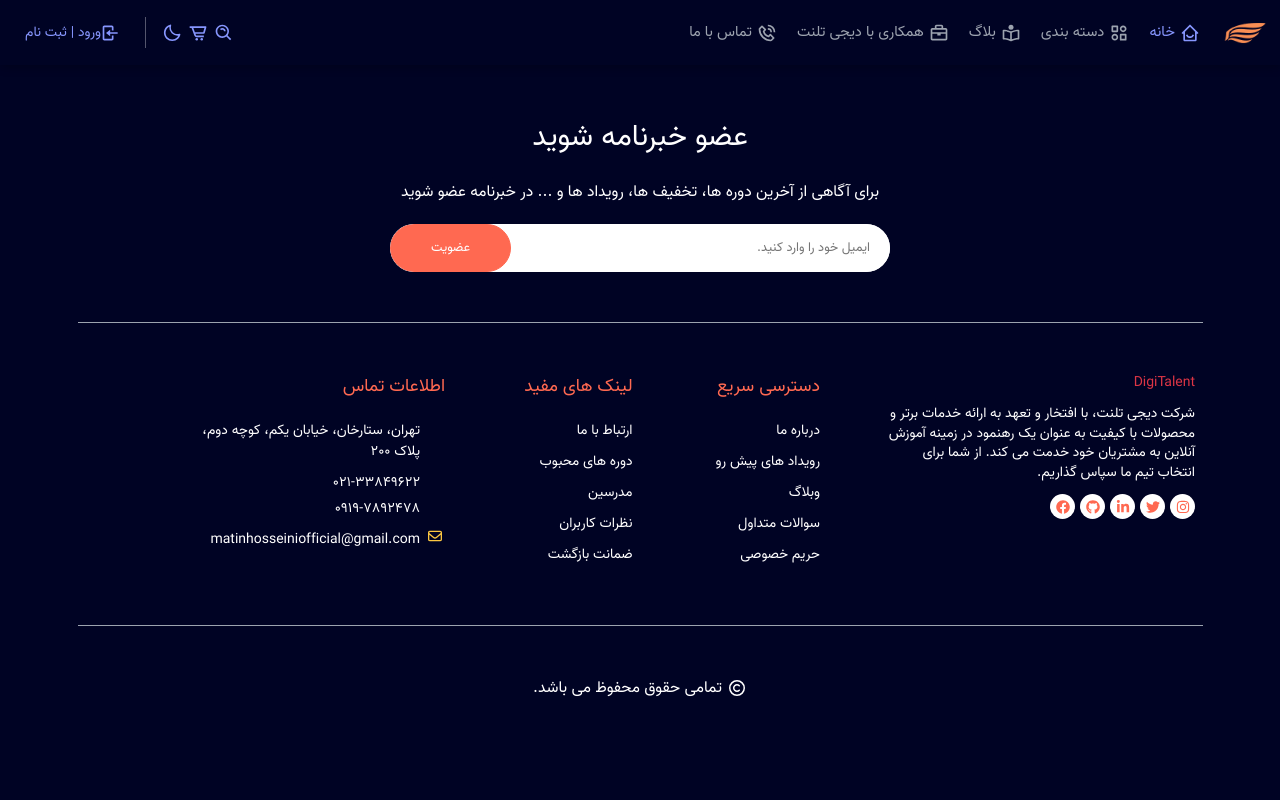
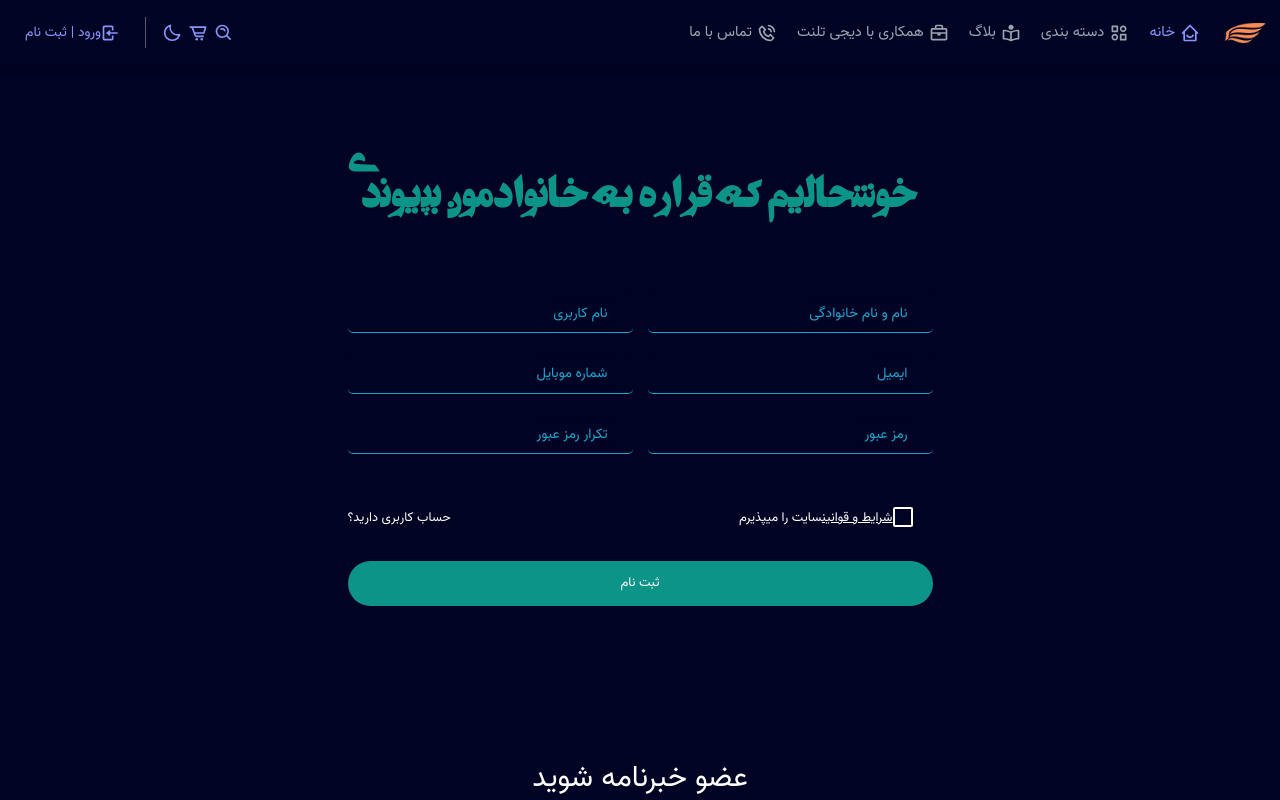
Before and after one commit to Matin-Hosseini/digitalent-react, a React (Vite) app in the folder frontend/: page /sign-up in a window 1280 px wide. Shown: the top 800 px of the page. Built offline with nearby package versions, Linux system fonts and the light colour scheme.

Commit message:
frontend: sing-up page added and CustomInput component created

```diff
--- a/frontend/src/App.tsx
+++ b/frontend/src/App.tsx
@@ -4,6 +4,7 @@ import Header from "./components/Header/Header";
 
 import Home from "./pages/Home/Home";
 import Login from "./pages/Login/Login";
+import SignUp from "./pages/SignUp/SignUp";
 
 const App = () => {
   return (
@@ -12,6 +13,7 @@ const App = () => {
       <Routes>
         <Route path="/" element={<Home />} />
         <Route path="login" element={<Login />} />
+        <Route path="/sign-up" element={<SignUp />} />
       </Routes>
       <Footer />
     </>
--- /dev/null
+++ b/frontend/src/components/Custom-input/Custom-input.css
@@ -0,0 +1,36 @@
+.custom-input {
+  position: relative;
+  margin-bottom: 2rem;
+  transition: all var(--transition);
+}
+.custom-input__input {
+  direction: rtl;
+  width: 100%;
+  border: 0;
+  border: 2px solid var(--purple);
+  outline: 0;
+  padding: 1rem 2rem;
+  border-radius: 10rem;
+  font-size: 1.3rem;
+  color: var(--gray);
+  background-color: var(--app-bg);
+  transition: all var(--transition);
+}
+.custom-input__label {
+  position: absolute;
+  top: 50%;
+  right: 2rem;
+  transform: translateY(-50%);
+  color: var(--purple);
+  font-size: 1.4rem;
+  pointer-events: none;
+  padding: 0.3rem 0.5rem;
+  background-color: var(--app-bg);
+  transition: all var(--transition);
+}
+
+.custom-input__input:focus ~ .custom-input__label,
+.custom-input__input:valid ~ .custom-input__label {
+  top: 0;
+  font-size: 1.2rem;
+}
--- /dev/null
+++ b/frontend/src/components/Custom-input/Custom-input.tsx
@@ -0,0 +1,18 @@
+import "./Custom-input.css"
+
+export default function CustomInput({
+  type,
+  name,
+  label,
+}: {
+  type: string;
+  name: string;
+  label: string;
+}) {
+  return (
+    <div className="custom-input">
+      <input type={type} name={name} className="custom-input__input" required />
+      <label className="custom-input__label">{label}</label>
+    </div>
+  );
+}
--- /dev/null
+++ b/frontend/src/pages/SignUp/Sign-up.css
@@ -0,0 +1,66 @@
+.sign-up {
+  max-width: 60rem;
+  margin: 10rem auto;
+  direction: ltr;
+}
+
+.sign-up__title {
+  font-family: "Persian Titraj";
+  font-size: 4.5rem;
+  text-align: center;
+  color: var(--green);
+  margin-bottom: 6rem;
+}
+
+.sign-up-form {
+  max-width: 60rem;
+  margin: auto;
+  font-size: 1.3rem;
+}
+
+.sign-up-form__inputs {
+  direction: rtl;
+  display: grid;
+}
+
+@media(min-width: 768px){
+    .sign-up-form__inputs{
+        grid-template-columns: 1fr 1fr;
+        column-gap: 1.5rem
+    }
+}
+
+.sign-up-form .custom-input__input {
+  border: 0;
+  border-bottom: 1px solid var(--blue);
+  border-radius: 0.5rem;
+}
+
+.sign-up-form .custom-input__label {
+  color: var(--blue);
+}
+
+.sign-up-form__btn {
+  width: 100%;
+  background-color: var(--green);
+  height: 4.5rem;
+  border-radius: 10rem;
+  color: #fff;
+}
+
+.sign-up-form__options {
+  display: flex;
+  flex-direction: column;
+  align-items: center;
+  margin: 2rem 0;
+}
+.footer {
+  direction: rtl;
+}
+
+@media (min-width: 360px) {
+  .sign-up-form__options {
+    flex-direction: row-reverse;
+    justify-content: space-between;
+  }
+}
--- /dev/null
+++ b/frontend/src/pages/SignUp/SignUp.tsx
@@ -0,0 +1,54 @@
+import { Link } from "react-router-dom";
+
+import Container from "react-bootstrap/Container";
+
+//local-files
+import "./Sign-up.css";
+import CustomInput from "../../components/Custom-input/Custom-input";
+
+export default function SignUp() {
+  return (
+    <div className="sign-up">
+      <Container>
+        <p className="sign-up__title">خوشحالیم که قراره به خانوادمون بپیوندی</p>
+
+        <form action="" className="sign-up-form" noValidate>
+          <div className="sign-up-form__inputs">
+            <CustomInput name="name" label="نام و نام خانوادگی" type="text" />
+            <CustomInput name="userName" label="نام کاربری" type="text" />
+            <CustomInput name="email" label="ایمیل" type="email" />
+            <CustomInput name="phone" label="شماره موبایل" type="text" />
+            <CustomInput name="password" label="رمز عبور" type="password" />
+            <CustomInput
+              name="confirmPassword"
+              label="تکرار رمز عبور"
+              type="password"
+            />
+          </div>
+          <div className="sign-up-form__options">
+            <div className="login-form__remember-me">
+              <div className="checkbox">
+                <label>
+                  <span>
+                    <Link to="#" className="text-decoration-underline">
+                      شرایط و قوانین
+                    </Link>
+                    سایت را میپذیرم
+                  </span>
+                  <input type="checkbox" name="checkbox" />
+                  <span className="checkbox-material">
+                    <span className="check"></span>
+                  </span>
+                </label>
+              </div>
+            </div>
+            <Link to="/login" className="sign-up-form__login">
+              حساب کاربری دارید؟
+            </Link>
+          </div>
+          <button className="sign-up-form__btn">ثبت نام</button>
+        </form>
+      </Container>
+    </div>
+  );
+}
```
